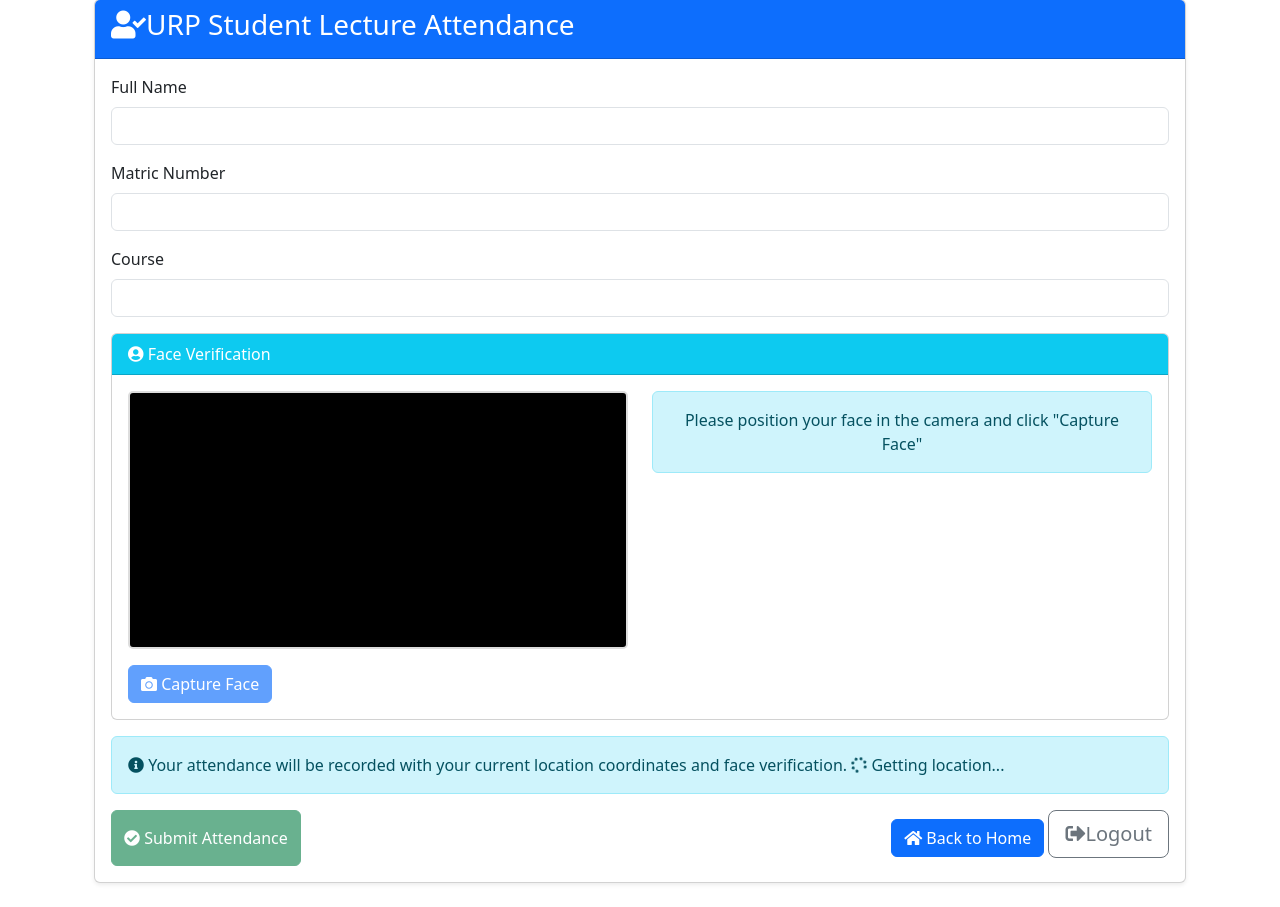
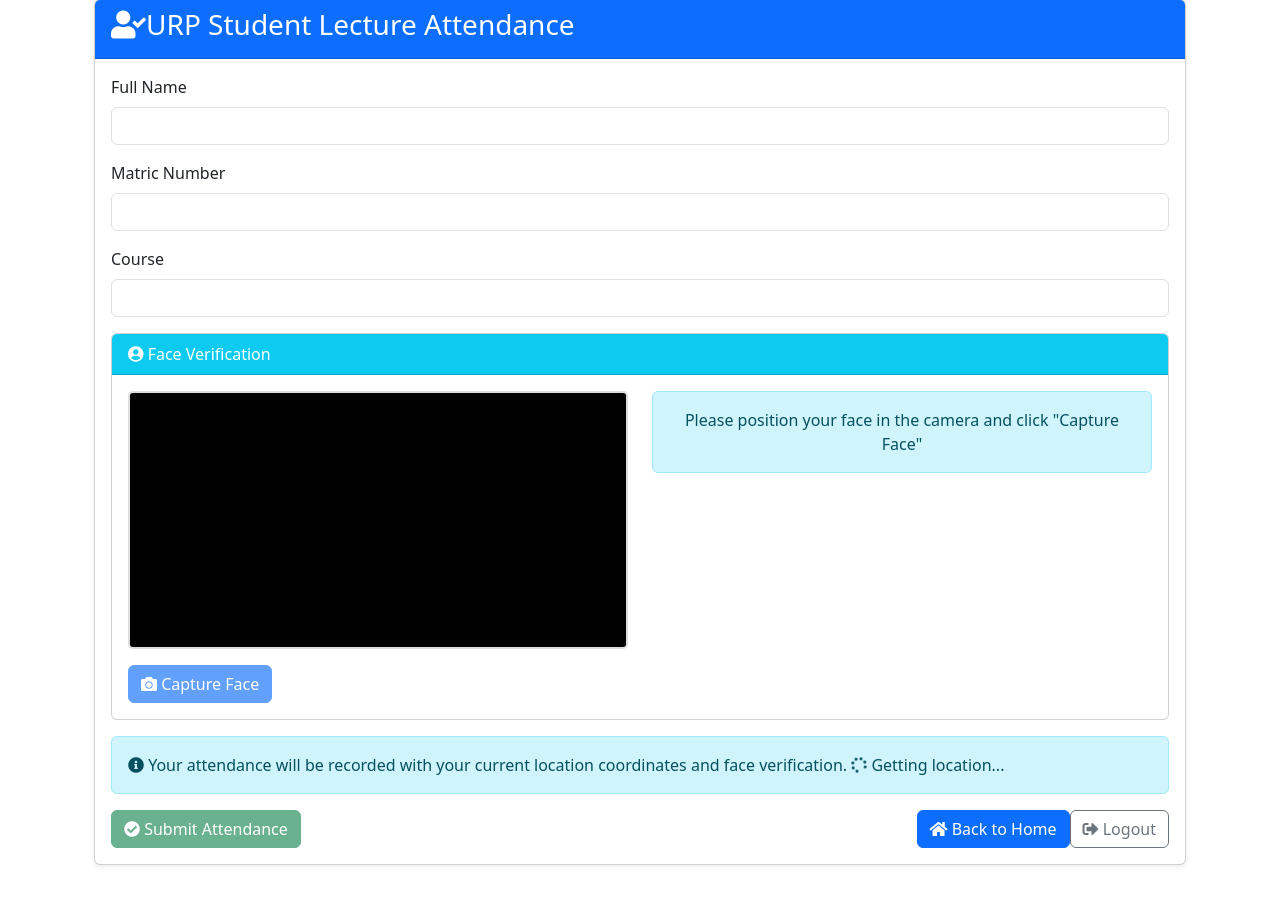
Before and after one commit to Dula55/nsuk_urp_attendance, a Flask app: template templates/attendance.html in a window 1280 px wide. Shown: the part 121-1028 px from the top of the page. After the commit the page ends 987 px from the top, so only its background shows below. Run offline with Flask 3, Linux system fonts and the light colour scheme; the template is opened without the code that fills it, so the values that code supplies are empty; some libraries are stand-ins or nearby versions.

Commit message:
17th commit

```diff
--- a/templates/attendance.html
+++ b/templates/attendance.html
@@ -41,14 +41,17 @@
                 <div class="mb-3">
                     <label for="name" class="form-label">Full Name</label>
                     <input type="text" class="form-control" id="name" name="name" required>
+                    <div class="invalid-feedback">Please provide your full name.</div>
                 </div>
                 <div class="mb-3">
                     <label for="matric_no" class="form-label">Matric Number</label>
                     <input type="text" class="form-control" id="matric_no" name="matric_no" required>
+                    <div class="invalid-feedback">Please provide your matric number.</div>
                 </div>
                 <div class="mb-3">
                     <label for="course" class="form-label">Course</label>
                     <input type="text" class="form-control" id="course" name="course" required>
+                    <div class="invalid-feedback">Please provide the course name.</div>
                 </div>
 
                 <!-- Face Verification Section -->
@@ -96,22 +99,22 @@
                     <strong>Location Details:</strong>
                     <div id="locationInfo"></div>
                 </div>
-                <div class="d-flex justify-content-between">
-                    <button type="submit" class="btn btn-success" id="submitBtn" disabled>
+                <div class="d-flex flex-column flex-md-row justify-content-between align-items-md-center">
+                    <button type="submit" class="btn btn-success mb-2 mb-md-0" id="submitBtn" disabled>
                         <i class="fas fa-check-circle mr-1"></i> Submit Attendance
                     </button>
-                    <div>
-                        <a href="{{ url_for('index') }}" class="btn btn-primary">
+                    <div class="d-flex flex-column flex-md-row">
+                        <a href="{{ url_for('index') }}" class="btn btn-primary mb-2 mb-md-0 mr-md-2">
                             <i class="fas fa-home mr-1"></i> Back to Home
                         </a>
-                        <a href="{{ url_for('logout') }}" class="btn btn-outline-secondary btn-lg mb-2">
-                            <i class="fas fa-sign-out-alt mr-2"></i>Logout
-                        </a>
                         {% if current_user is defined and current_user.is_authenticated and current_user.role == 'admin' %}
-                        <a href="{{ url_for('records') }}" class="btn btn-info ml-2">
+                        <a href="{{ url_for('records') }}" class="btn btn-info mb-2 mb-md-0 mr-md-2">
                             <i class="fas fa-users-cog mr-1"></i> Manage Users
                         </a>
                         {% endif %}
+                        <a href="{{ url_for('logout') }}" class="btn btn-outline-secondary">
+                            <i class="fas fa-sign-out-alt mr-1"></i> Logout
+                        </a>
                     </div>
                 </div>
             </form>
@@ -130,12 +133,29 @@
 // Start video stream
 async function startVideo() {
     try {
-        stream = await navigator.mediaDevices.getUserMedia({
-            video: { width: 640, height: 480, facingMode: "user" },
+        const constraints = {
+            video: {
+                width: { ideal: 640 },
+                height: { ideal: 480 },
+                facingMode: "user"
+            },
             audio: false
-        });
+        };
+
+        // Adjust constraints for mobile devices
+        if (/Mobi|Android/i.test(navigator.userAgent)) {
+            constraints.video.facingMode = { exact: "user" };
+        }
+
+        stream = await navigator.mediaDevices.getUserMedia(constraints);
         video.srcObject = stream;
         document.getElementById('captureBtn').disabled = false;
+
+        // Handle mobile device orientation changes
+        if (screen.orientation) {
+            screen.orientation.addEventListener('change', handleOrientationChange);
+        }
+
     } catch (err) {
         console.error("Error accessing camera:", err);
         showFlashMessage('Camera access denied. Face verification is required.', 'danger');
@@ -143,8 +163,28 @@
     }
 }
 
+// Handle device orientation changes
+function handleOrientationChange() {
+    // On mobile devices, restart the video stream when orientation changes
+    if (/Mobi|Android/i.test(navigator.userAgent)) {
+        if (stream) {
+            stream.getTracks().forEach(track => track.stop());
+        }
+        startVideo();
+    }
+}
+
 // Capture face image
 function captureFace() {
+    // Adjust canvas dimensions based on device
+    const isMobile = /Mobi|Android/i.test(navigator.userAgent);
+    const videoWidth = video.videoWidth;
+    const videoHeight = video.videoHeight;
+
+    // Set canvas dimensions to match video aspect ratio
+    canvas.width = isMobile ? Math.min(300, videoWidth) : 300;
+    canvas.height = (canvas.width * videoHeight) / videoWidth;
+
     // Draw video frame to canvas
     ctx.drawImage(video, 0, 0, canvas.width, canvas.height);
 
@@ -202,7 +242,7 @@
             const position = await new Promise((resolve, reject) => {
                 navigator.geolocation.getCurrentPosition(resolve, reject, {
                     enableHighAccuracy: true,
-                    timeout: 10000,
+                    timeout: 15000,  // Increased timeout for mobile devices
                     maximumAge: 0
                 });
             });
@@ -241,7 +281,18 @@
             }
         } catch (error) {
             console.error('Geolocation error:', error);
-            locationStatus.innerHTML = '<i class="fas fa-exclamation-triangle text-danger"></i> Could not get your location. Please enable location services.';
+            let errorMessage = 'Could not get your location. Please enable location services.';
+
+            // More specific error messages for mobile devices
+            if (/Mobi|Android/i.test(navigator.userAgent)) {
+                if (error.code === error.PERMISSION_DENIED) {
+                    errorMessage = 'Location permission denied. Please enable location services in your device settings.';
+                } else if (error.code === error.TIMEOUT) {
+                    errorMessage = 'Location request timed out. Please ensure you have good network coverage.';
+                }
+            }
+
+            locationStatus.innerHTML = `<i class="fas fa-exclamation-triangle text-danger"></i> ${errorMessage}`;
             document.getElementById('submitBtn').disabled = true;
         }
     } else {
@@ -252,12 +303,23 @@
 
 // Initialize on page load
 document.addEventListener('DOMContentLoaded', function() {
+    // Start camera and location services
     startVideo();
     getLocation();
 
     // Set up buttons
     document.getElementById('captureBtn').addEventListener('click', captureFace);
     document.getElementById('retryBtn').addEventListener('click', retryFaceCapture);
+
+    // Add input validation
+    const formInputs = document.querySelectorAll('#attendanceForm input[required]');
+    formInputs.forEach(input => {
+        input.addEventListener('input', function() {
+            if (this.value.trim()) {
+                this.classList.remove('is-invalid');
+            }
+        });
+    });
 });
 
 // Form submission
@@ -303,6 +365,12 @@
 
     try {
         const formData = new FormData(form);
+
+        // For mobile devices, show a processing message
+        if (/Mobi|Android/i.test(navigator.userAgent)) {
+            showFlashMessage('Processing your attendance submission...', 'info');
+        }
+
         const response = await fetch(form.action, {
             method: 'POST',
             body: formData
@@ -319,6 +387,7 @@
                 Attendance marked successfully for <strong>${data.record.name}</strong>
                 (${data.record.matric_no}) in <strong>${data.record.course}</strong>.
                 <br>Location: ${data.record.location_name || data.record.latitude + ', ' + data.record.longitude}
+                <br>Time: ${new Date(data.record.timestamp).toLocaleString()}
             `;
             successMessage.classList.remove('d-none');
 
@@ -364,6 +433,16 @@
         alert.remove();
     }, 5000);
 }
+
+// Handle page visibility changes (for mobile devices)
+document.addEventListener('visibilitychange', function() {
+    if (document.visibilityState === 'visible') {
+        // If the user returns to the tab, refresh location
+        if (!document.getElementById('latitude').value) {
+            getLocation();
+        }
+    }
+});
 </script>
 
 <style>
@@ -386,5 +465,26 @@
     .is-invalid {
         border-color: #dc3545;
     }
+
+    /* Mobile-specific styles */
+    @media (max-width: 768px) {
+        .card-body {
+            padding: 1rem;
+        }
+        .video-container {
+            margin: 0 auto;
+        }
+        #faceCanvas {
+            width: 200px;
+            height: 200px;
+        }
+        .d-flex.justify-content-between {
+            flex-direction: column;
+        }
+        .btn {
+            width: 100%;
+            margin-bottom: 0.5rem;
+        }
+    }
 </style>
 {% endblock %}
```
Also changed, not shown: instance/attendance.db.
